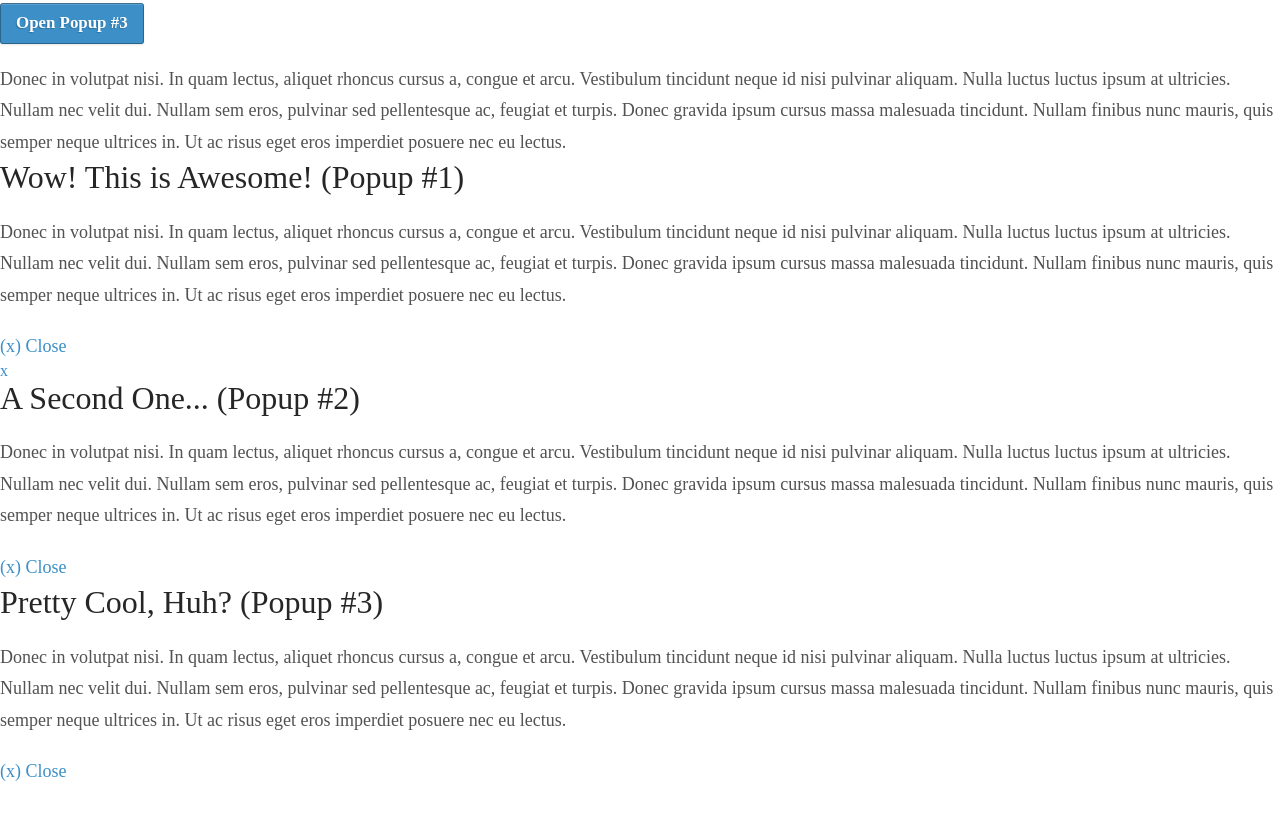
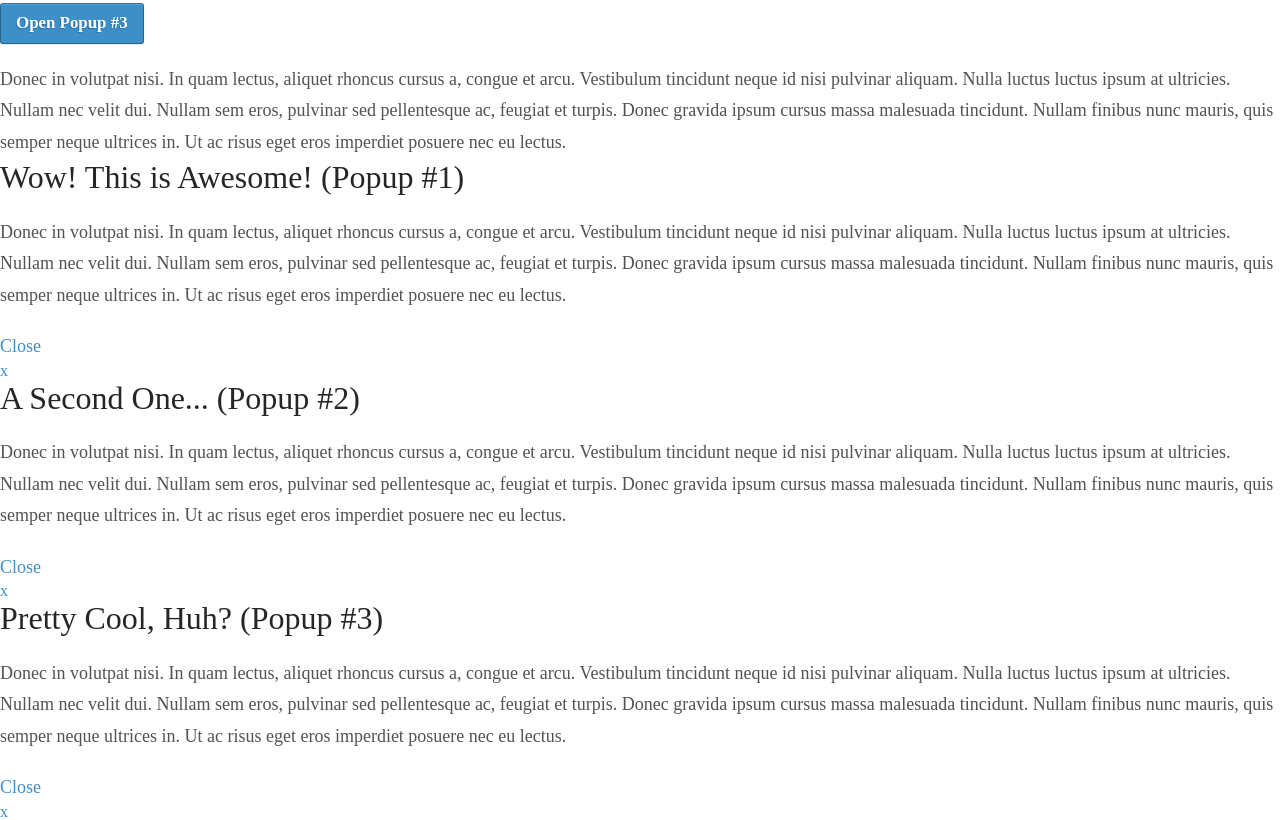
Before and after one commit to SebKay/inspirational-pixels-demos, a plain HTML site: page popup-modal/index.html in a window 1280 px wide. Shown: the part 759-1579 px from the top of the page. Before the commit the page ends 1547 px from the top, so only its background shows below. Drawn offline with nearby package versions, Linux system fonts and the light colour scheme; files that its build step writes are made by us from their sources; a web font is replaced by a local one.

Commit message:
Small fixes and changes from writing tutorial

```diff
--- a/popup-modal/demo.css
+++ b/popup-modal/demo.css
@@ -8,6 +8,7 @@
 /*------------------------------------------------------------
 -------- DEMO Code
 ------------------------------------------------------------*/
+/* Outer */
 .popup {
 	width:100%;
 	height:100%;
@@ -18,6 +19,7 @@
 	background:rgba(0,0,0,0.75);
 }
 
+/* Inner */
 .popup-inner {
 	max-width:700px;
 	width:100%;
@@ -31,6 +33,7 @@
 	background:#fff;
 }
 
+/* Close Button */
 .popup-close {
 	width:30px;
 	height:30px;
--- a/popup-modal/index.html
+++ b/popup-modal/index.html
@@ -45,7 +45,7 @@
 		<div class="popup-inner">
 			<h2>Wow! This is Awesome! (Popup #1)</h2>
 			<p>Donec in volutpat nisi. In quam lectus, aliquet rhoncus cursus a, congue et arcu. Vestibulum tincidunt neque id nisi pulvinar aliquam. Nulla luctus luctus ipsum at ultricies. Nullam nec velit dui. Nullam sem eros, pulvinar sed pellentesque ac, feugiat et turpis. Donec gravida ipsum cursus massa malesuada tincidunt. Nullam finibus nunc mauris, quis semper neque ultrices in. Ut ac risus eget eros imperdiet posuere nec eu lectus.</p>
-			<p><a data-popup-close="popup-1" href="#">(x) Close</a></p>
+			<p><a data-popup-close="popup-1" href="#">Close</a></p>
 			<a class="popup-close" data-popup-close="popup-1" href="#">x</a>
 		</div>
 	</div>
@@ -54,7 +54,8 @@
 		<div class="popup-inner">
 			<h2>A Second One... (Popup #2)</h2>
 			<p>Donec in volutpat nisi. In quam lectus, aliquet rhoncus cursus a, congue et arcu. Vestibulum tincidunt neque id nisi pulvinar aliquam. Nulla luctus luctus ipsum at ultricies. Nullam nec velit dui. Nullam sem eros, pulvinar sed pellentesque ac, feugiat et turpis. Donec gravida ipsum cursus massa malesuada tincidunt. Nullam finibus nunc mauris, quis semper neque ultrices in. Ut ac risus eget eros imperdiet posuere nec eu lectus.</p>
-			<p data-popup-close="popup-2"><a href="#">(x) Close</a></p>
+			<p data-popup-close="popup-2"><a href="#">Close</a></p>
+			<a class="popup-close" data-popup-close="popup-2" href="#">x</a>
 		</div>
 	</div>
 
@@ -62,7 +63,8 @@
 		<div class="popup-inner">
 			<h2>Pretty Cool, Huh? (Popup #3)</h2>
 			<p>Donec in volutpat nisi. In quam lectus, aliquet rhoncus cursus a, congue et arcu. Vestibulum tincidunt neque id nisi pulvinar aliquam. Nulla luctus luctus ipsum at ultricies. Nullam nec velit dui. Nullam sem eros, pulvinar sed pellentesque ac, feugiat et turpis. Donec gravida ipsum cursus massa malesuada tincidunt. Nullam finibus nunc mauris, quis semper neque ultrices in. Ut ac risus eget eros imperdiet posuere nec eu lectus.</p>
-			<p data-popup-close="popup-3"><a href="#">(x) Close</a></p>
+			<p data-popup-close="popup-3"><a href="#">Close</a></p>
+			<a class="popup-close" data-popup-close="popup-3" href="#">x</a>
 		</div>
 	</div>
 </body>
```
